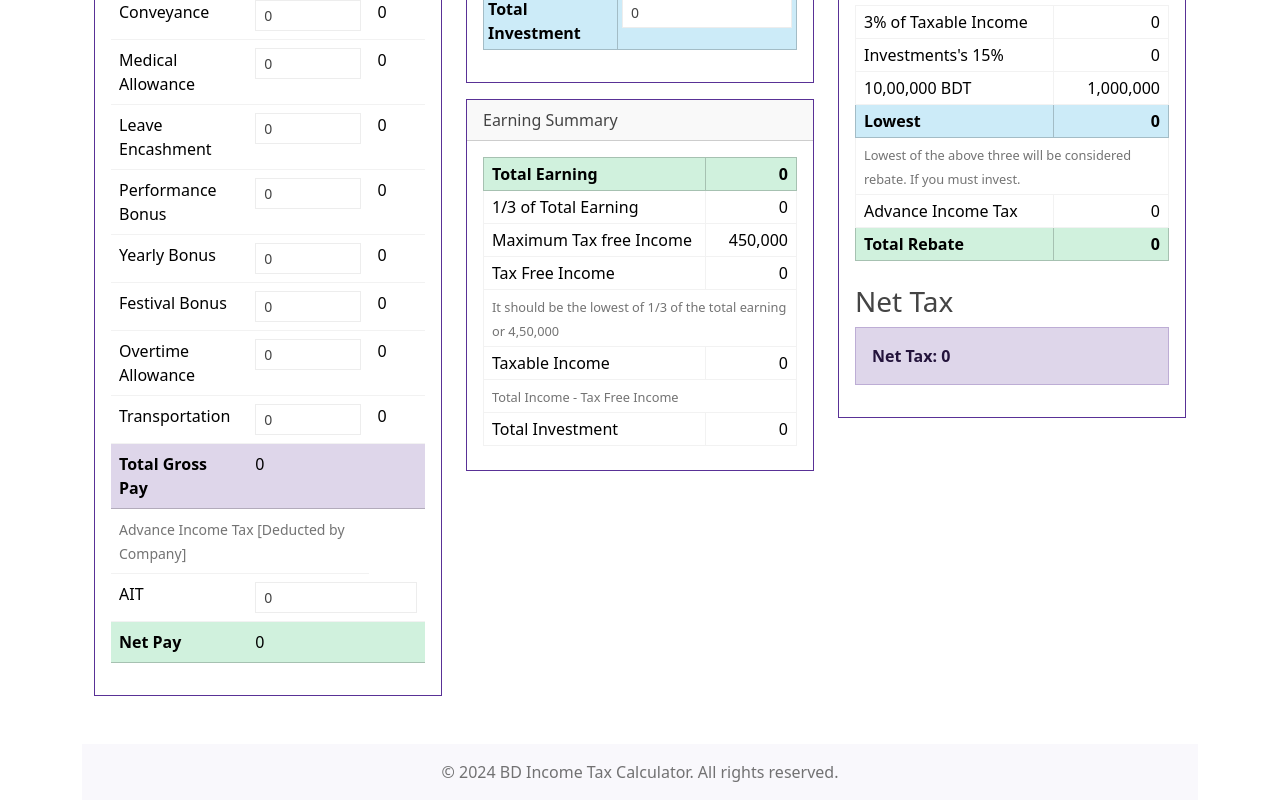
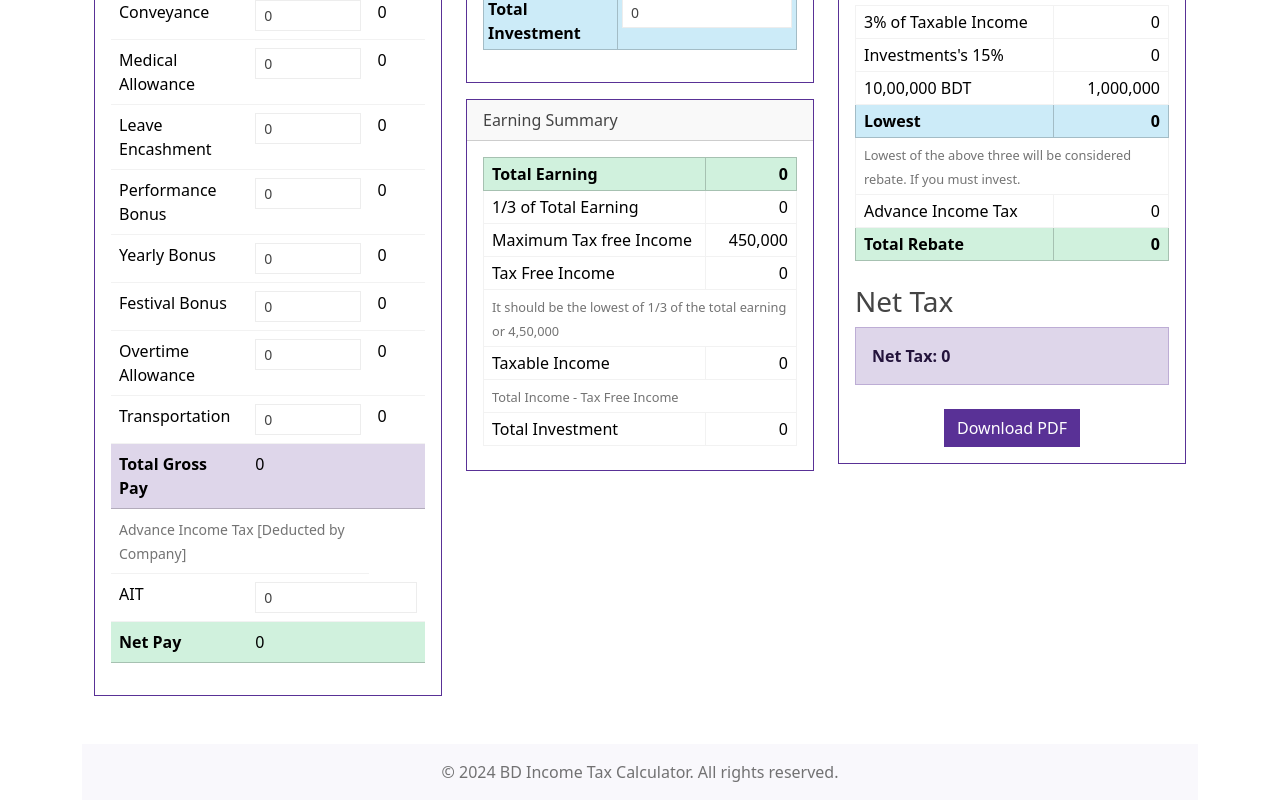
Before and after one commit to shafikshaon/bd-income-tax-calculator, a Vue app: page / in a window 1280 px wide. Shown: the part 531-1331 px from the top of the page. Built offline with nearby package versions, Linux system fonts and the light colour scheme.

Commit message:
Add Pdf Download Feature

```diff
--- a/package.json
+++ b/package.json
@@ -12,6 +12,7 @@
   "dependencies": {
     "bootstrap": "^5.3.3",
     "bootstrap-vue": "^2.23.1",
+    "html2pdf.js": "^0.10.2",
     "vue": "^3.4.29",
     "vue-gtag": "^2.0.1",
     "vue-router": "^4.4.5"
--- /dev/null
+++ b/src/components/ThePdfDownloadButton.vue
@@ -0,0 +1,59 @@
+<template>
+  <button @click="downloadPdf" class="btn btn-primary">
+    Download PDF
+  </button>
+</template>
+
+<script>
+import html2pdf from 'html2pdf.js'
+
+export default {
+  name: 'PdfDownloadButton',
+  methods: {
+    downloadPdf() {
+      const element = document.getElementById('app');
+      const originalStyle = element.style.cssText;
+
+      // Function to restore original styles
+      const restoreStyles = () => {
+        element.style.cssText = originalStyle;
+        window.dispatchEvent(new Event('resize'));
+      };
+
+      // Set styles for PDF generation
+      element.style.width = '1000px';
+      element.style.fontSize = '10px';
+      window.dispatchEvent(new Event('resize'));
+
+      // Wait for layout to adjust
+      setTimeout(() => {
+        const opt = {
+          margin: 5,
+          filename: 'bd-income-tax-calculation.pdf',
+          image: { type: 'jpeg', quality: 0.98 },
+          html2canvas: {
+            scale: 1.5,
+            useCORS: true,
+            logging: true,
+            letterRendering: true
+          },
+          jsPDF: {
+            unit: 'mm',
+            format: [297, 210], // A4 landscape
+            orientation: 'landscape'
+          }
+        };
+
+        html2pdf().set(opt).from(element).save()
+            .then(() => {
+              restoreStyles();
+            })
+            .catch((error) => {
+              console.error('PDF generation failed:', error);
+              restoreStyles();
+            });
+      }, 1000);
+    }
+  }
+}
+</script>
--- a/src/components/TheRebateCalculation.vue
+++ b/src/components/TheRebateCalculation.vue
@@ -1,5 +1,6 @@
 <script setup>
 import { ref, computed } from 'vue'
+import PdfDownloadButton from "@/components/ThePdfDownloadButton.vue";
 
 const convertToNumber = (value) => {
   if (value === '' || value === null || value === undefined) {
@@ -137,6 +138,10 @@ const formatNumber = (num) => num.toLocaleString()
     <div class="alert alert-primary">
       <strong>Net Tax: {{ formatNumber(netTax) }}</strong>
     </div>
+
+    <div class="text-center mt-4">
+      <PdfDownloadButton />
+    </div>
   </div>
     </div>
   </div>
```
Also changed, not shown: 1 other file (tests, documents, lock files or other folders).
